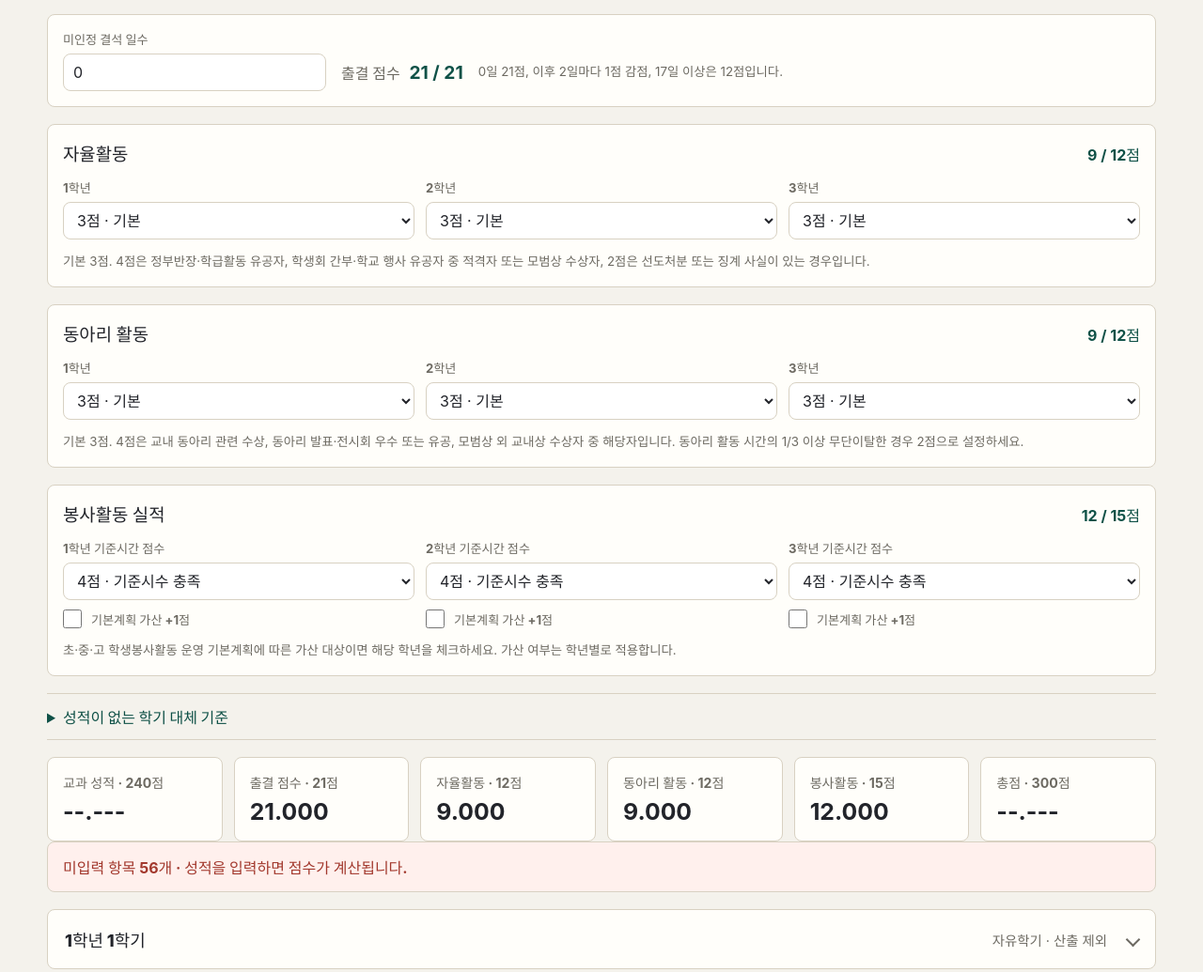
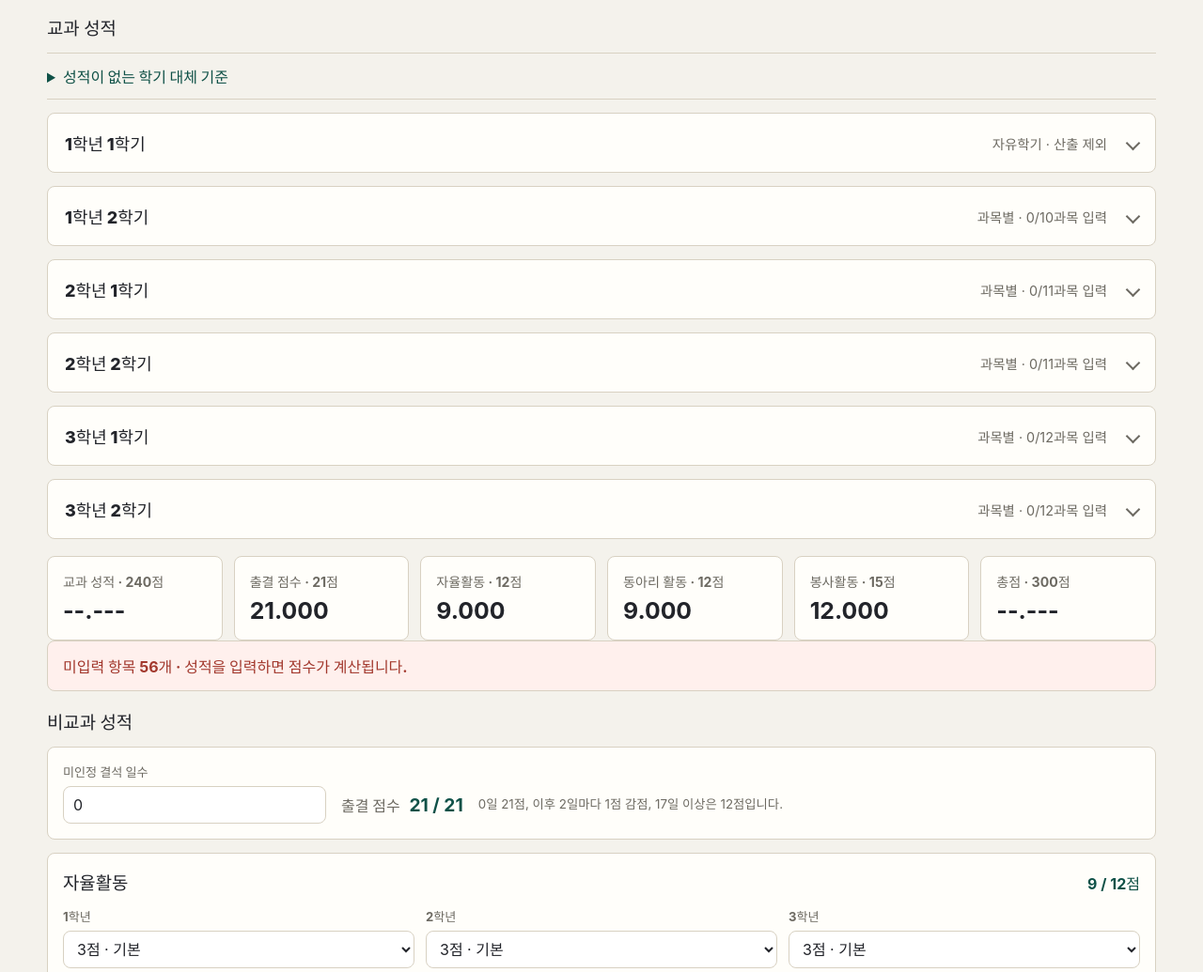
Before and after one commit to minjae135/score-final, a website built with Vite: page index.html in a window 1280 px wide. Shown: the part 249-1284 px from the top of the page at 94% size. Built offline with nearby package versions, Linux system fonts and the light colour scheme.

Commit message:
1.2.4 교과성적 비교과성적 자리바꿈

```diff
--- a/src/main.ts
+++ b/src/main.ts
@@ -164,20 +164,25 @@ function render(): void {
       </dialog>
       <p class="file-status" data-file-status role="status" aria-live="polite"></p>
 
-      ${renderAttendanceInput(attendanceScore)}
-      ${renderAutonomousActivityInput()}
-      ${renderClubActivityInput()}
-      ${renderVolunteerActivityInput()}
-
-      ${renderForecastRules()}
+      <section class="input-section" aria-labelledby="academic-heading">
+        <h2 id="academic-heading">교과 성적</h2>
+        ${renderForecastRules()}
+        <section class="semester-list" aria-label="학기별 입력">
+          ${state.map(renderSemester).join('')}
+        </section>
+      </section>
 
       <div data-results>
         ${renderSummary()}
         ${renderErrors(outcome.errors.map((error) => error.message))}
       </div>
 
-      <section class="semester-list" aria-label="학기별 입력">
-        ${state.map(renderSemester).join('')}
+      <section class="input-section" aria-labelledby="nonacademic-heading">
+        <h2 id="nonacademic-heading">비교과 성적</h2>
+        ${renderAttendanceInput(attendanceScore)}
+        ${renderAutonomousActivityInput()}
+        ${renderClubActivityInput()}
+        ${renderVolunteerActivityInput()}
       </section>
     </main>
   `;
--- a/src/styles.css
+++ b/src/styles.css
@@ -144,6 +144,11 @@ main {
   display: grid;
   gap: 18px;
   margin-top: 20px;
+}
+
+.input-section {
+  display: grid;
+  gap: 14px;
 }
 
 .toolbar {
```
